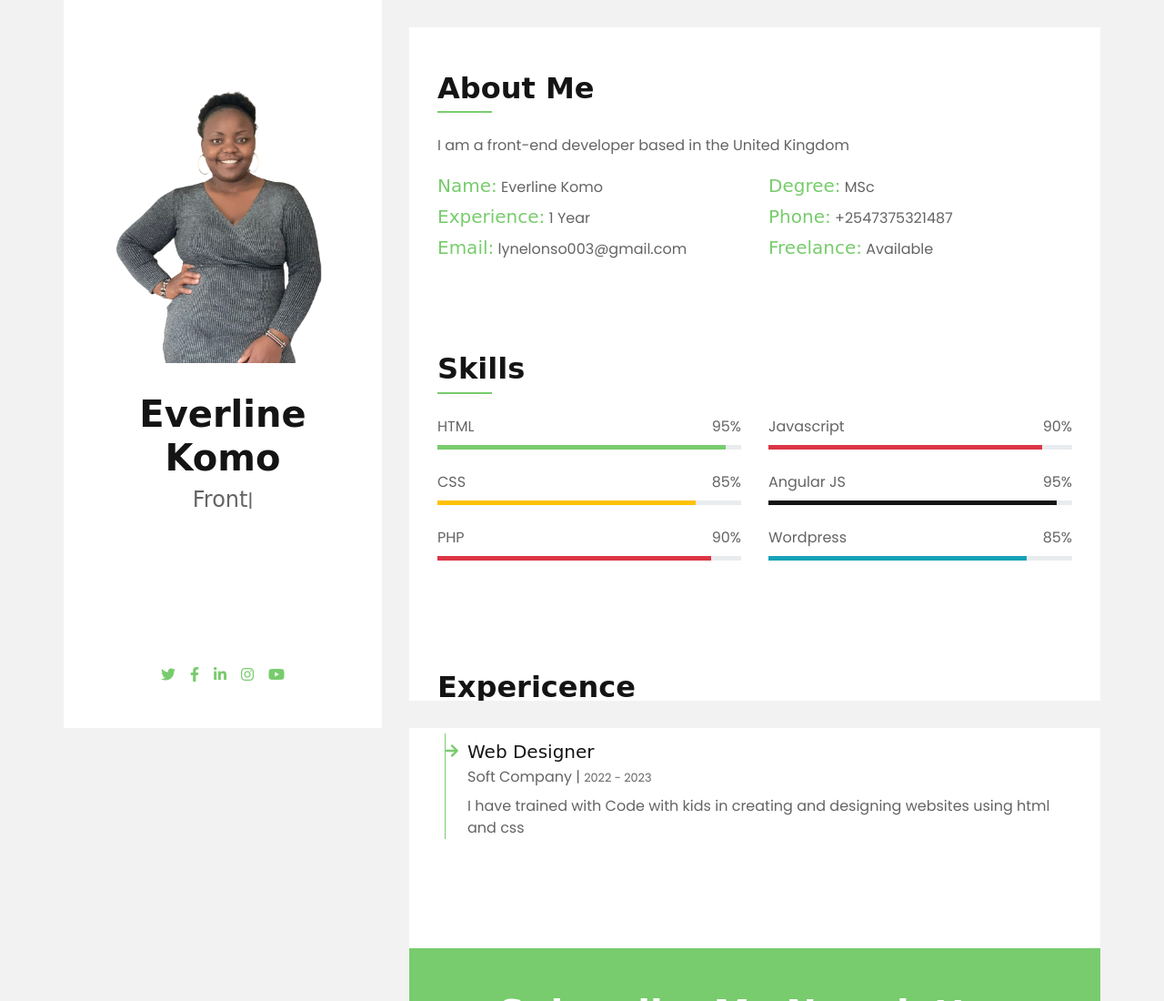
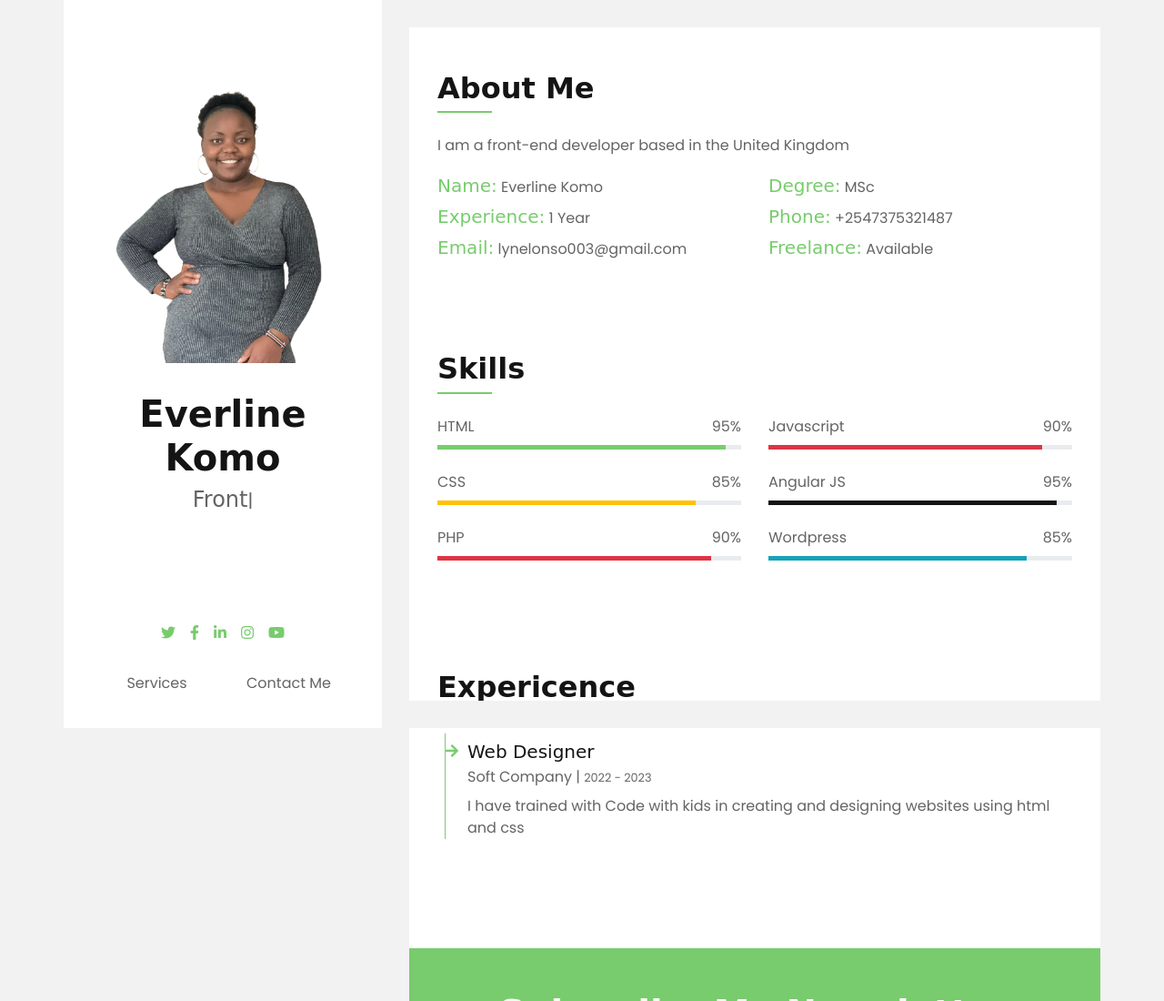
Before and after one commit to Everline-Komo/Everline-Komo.github.io, a plain HTML site: page index.html in a window 1280 px wide. Shown: the top 1100 px of the page at 91% size. Drawn offline with nearby package versions, Linux system fonts and the light colour scheme; a web font is replaced by a local one.

Commit message:
updated contact us and services

```diff
--- a/index.html
+++ b/index.html
@@ -41,6 +41,10 @@
                         <a class="mx-2" href="https://www.linkedin.com/in/everline-komo-01127a130/"><i class="fab fa-linkedin-in"></i></a>
                         <a class="mx-2" href="https://www.instagram.com/ivah_nthenya/"><i class="fab fa-instagram"></i></a>
                         <a class="mx-2" href="https://www.youtube.com/channel/UCuDoEGtWw_hwJ48p1Cbyvng"><i class="fab fa-youtube"></i></a>
+                    </div>
+                    <div class="d-flex align-items-end justify-content-between">
+                        <a href="#services" class="btn btn-block btn-scroll">Services</a>
+                        <a href="#contact" class="btn btn-block btn-scroll">Contact Me</a>
                     </div>
                 </div>
                 <div class="sidebar-icon d-flex flex-column h-100 justify-content-center text-right">
@@ -191,7 +195,7 @@
 
 
                 <!-- Services Start -->
-                <div class="container bg-white pt-5 pb-3">
+                <div class="container bg-white pt-5 pb-3" id="services">
                     <div class="row px-3">
                         <div class="col-12">
                             <h2 class="title position-relative pb-2 mb-4">Services</h2>
```
